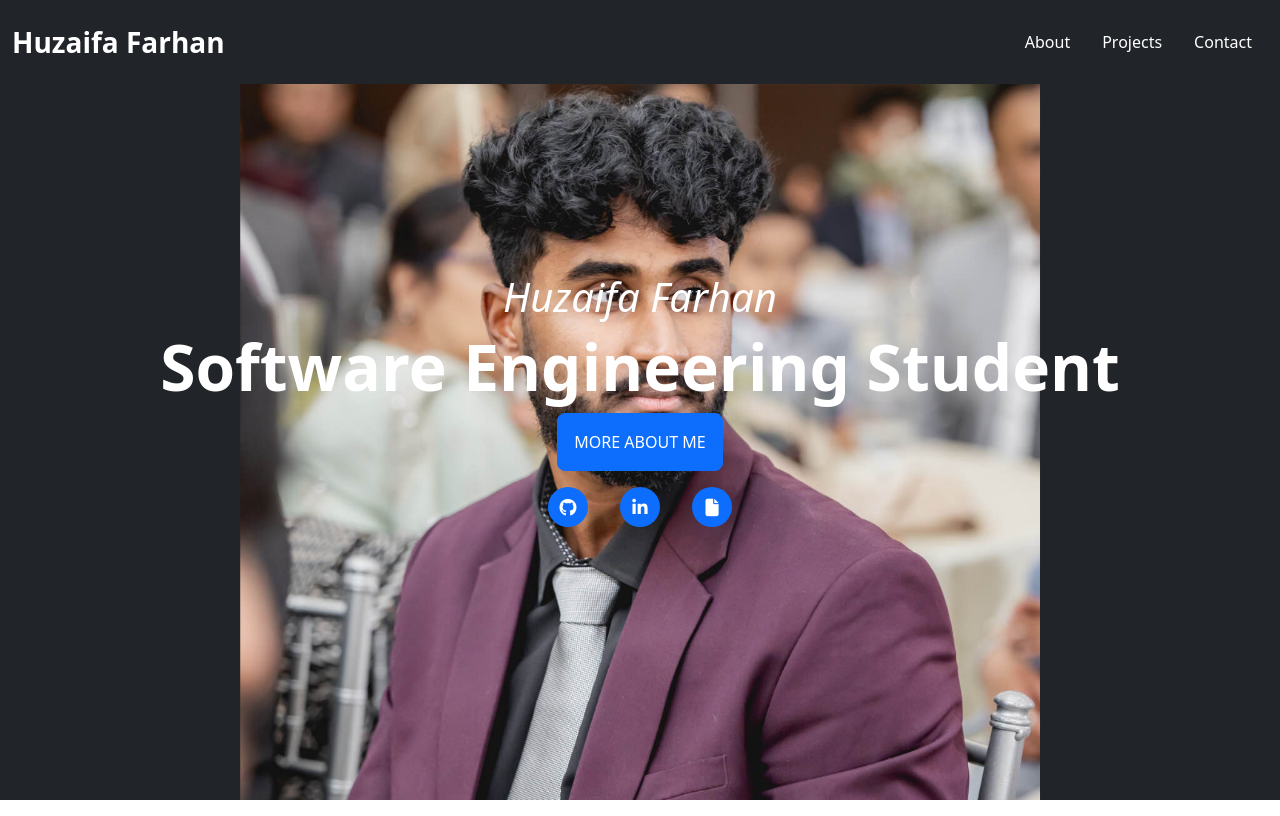
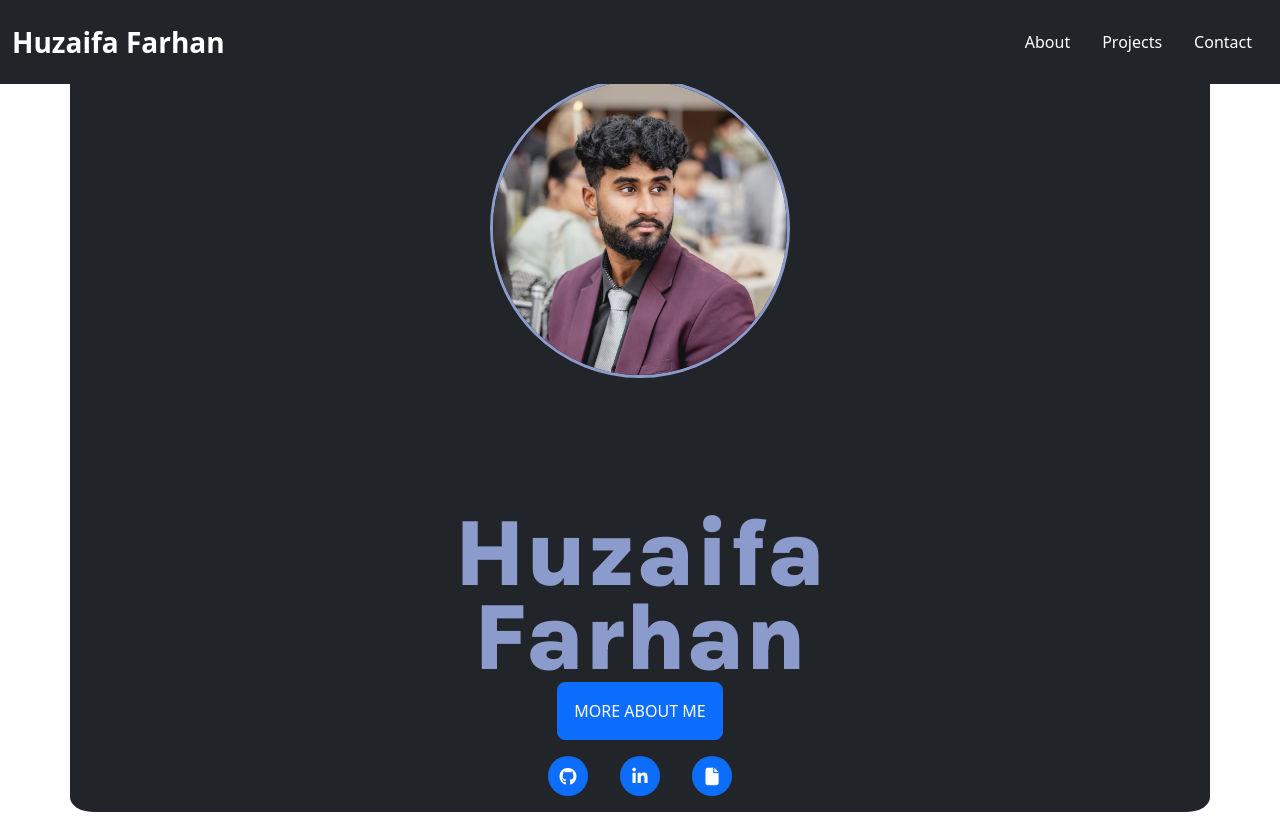
Before and after one commit to Huzaifa-Farhan/Personal-Portfolio-Website, a plain HTML site: page index.html in a window 1280 px wide. Shown: the top 816 px of the page. Drawn offline with nearby package versions, Linux system fonts and the light colour scheme.

Commit message:
main section of html/css changed

```diff
--- a/index.html
+++ b/index.html
@@ -1,21 +1,21 @@
 <!DOCTYPE html>
-<!-- Website - www.codingnepalweb.com -->
 <html lang="en">
 <head>
   <meta charset="UTF-8" />
   <meta name="viewport" content="width=device-width, initial-scale=1.0" />
   <title>My Portfolio</title>
+
   <!-- Linking CSS File -->
   <link rel="stylesheet" href="style.css" />
-    <!-- Fontawesome link -->
-    <link href="https://cdn.jsdelivr.net/npm/bootstrap@5.3.0-alpha1/dist/css/bootstrap.min.css" rel="stylesheet" integrity="sha384-GLhlTQ8iRABdZLl6O3oVMWSktQOp6b7In1Zl3/Jr59b6EGGoI1aFkw7cmDA6j6gD" crossorigin="anonymous">
-    <!-- Bootstrap link -->
+
+  <!-- FontAwesome and Bootstrap links -->
+  <link rel="stylesheet" href="https://cdn.jsdelivr.net/npm/bootstrap@5.3.0-alpha1/dist/css/bootstrap.min.css" integrity="sha384-GLhlTQ8iRABdZLl6O3oVMWSktQOp6b7In1Zl3/Jr59b6EGGoI1aFkw7cmDA6j6gD" crossorigin="anonymous">
   <link rel="stylesheet" href="https://cdnjs.cloudflare.com/ajax/libs/font-awesome/6.3.0/css/all.min.css" />
 </head>
 <body>
   <!-- Header & Navbar -->
   <header class="bg-dark fixed-top">
-      <nav class="container-xxl navbar navbar-expand-lg py-3 bg-dark navbar-dark">
+    <nav class="container-xxl navbar navbar-expand-lg py-3 navbar-dark">
       <div class="container-fluid">
         <a class="navbar-brand fw-bold fs-3" href="#">Huzaifa Farhan</a>
         <button class="navbar-toggler" type="button" data-bs-toggle="collapse" data-bs-target="#navbarSupportedContent" aria-controls="navbarSupportedContent" aria-expanded="false" aria-label="Toggle navigation">
@@ -23,88 +23,89 @@
         </button>
         <div class="collapse navbar-collapse" id="navbarSupportedContent">
           <ul class="navbar-nav ms-auto mb-2 mb-lg-0">
-              <li class="nav-item mx-2">
-                <a class="nav-link" href="#skills">About</a>
-              </li>
-              <li class="nav-item mx-2">
-                <a class="nav-link" href="#portfolio">Projects</a>
-              </li>
-              <li class="nav-item mx-2">
-                <a class="nav-link" href="#contact">Contact</a>
-              </li>
+            <li class="nav-item mx-2"><a class="nav-link" href="#skills">About</a></li>
+            <li class="nav-item mx-2"><a class="nav-link" href="#portfolio">Projects</a></li>
+            <li class="nav-item mx-2"><a class="nav-link" href="#contact">Contact</a></li>
+          </ul>
         </div>
       </div>
     </nav>
   </header>
 
-    <!-- Hero or Showcase Section -->
-    <section class="hero d-flex flex-column align-items-center justify-content-center">
+  <!-- Main Section -->
+  <div id="main-content">
+    <div class="overlay-fade">
+      <div class="container-fluid v-center">
+        <div id="shifter-text" class="container">
+          <div class="row justify-content-center">
+            <div class="col-lg-8">
+              <div class="card border-0 bg-transparent text-center">
+                <!-- Profile Photo -->
+                <div class="mb-4">
+                  <img id="myPicture" src="images/home.PNG" alt="Profile Picture" />
+                </div>
+                <!-- Greeting Text -->
+                <div class="card-body">
+                  <p class="card-text font-karla mb-0">
+                    <br><strong>Hi there, I'm</strong><br />
+                    <span class="name name-header">Huzaifa Farhan</span>
+                    <!-- <br><strong>Software Engineering Student</strong><br /> -->
+                  </p>
+                  <span id="word" class="card-text font-karla"></span>
+                  <!-- More About Me Button -->
                   <div class="text-center">
-        <h1 class="h1 text-white fw-medium fst-italic">Huzaifa Farhan</h1>
-        <h2 class="display-3 text-white fw-bold">Software Engineering Student</h2>
-
-        <div class="text-center">
-          <!-- "MORE ABOUT ME" Button -->
                     <a href="#skills" class="btn btn-lg fs-6 fw-medium btn-primary p-3">MORE ABOUT ME</a>
-
                     <!-- Social Icons -->
                     <ul class="social-icons d-flex justify-content-center list-unstyled mt-3 mb-0">
                       <li class="mx-2">
-          <a href="https://github.com/Huzaifa-Farhan"
-            class="bg-primary mx-2 text-white d-flex align-items-center justify-content-center text-decoration-none rounded-circle"
-            target="_blank">
+                        <a href="https://github.com/Huzaifa-Farhan" class="bg-primary mx-2 text-white d-flex align-items-center justify-content-center text-decoration-none rounded-circle" target="_blank">
                           <small><i class="fa-brands fa-github"></i></small>
                         </a>
                       </li>
                       <li class="mx-2">
-          <a href="https://www.linkedin.com/in/huzaifafarhan17/"
-            class="bg-primary mx-2 text-white d-flex align-items-center justify-content-center text-decoration-none rounded-circle"
-            target="_blank">
+                        <a href="https://www.linkedin.com/in/huzaifafarhan17/" class="bg-primary mx-2 text-white d-flex align-items-center justify-content-center text-decoration-none rounded-circle" target="_blank">
                           <small><i class="fa-brands fa-linkedin-in"></i></small>
                         </a>
                       </li>
                       <li class="mx-2">
-          <a href="images/Main Resume.pdf" target="_blank"
-             class="bg-primary mx-2 text-white d-flex align-items-center justify-content-center text-decoration-none rounded-circle">
+                        <a href="images/Main Resume.pdf" class="bg-primary mx-2 text-white d-flex align-items-center justify-content-center text-decoration-none rounded-circle" target="_blank">
                           <small><i class="fa-solid fa-file"></i></small>
                         </a>
                       </li>
                     </ul>
-
-
-
                   </div>
-    </section>
+                </div>
+              </div>
+            </div>
+          </div>
+        </div>
+      </div>
+    </div>
+  </div>
 
   <!-- About Section -->
   <section class="container py-5" id="skills">
     <div class="row mt-4 py-3">
       <div class="col-12 d-flex flex-column text-center justify-content-center">
         <h2>About Me</h2>
-          <h5 class="text-secondary fw-normal py-2 fst-italic">A Software Engineering student at OntarioTech University,
-            continuing my engineering career with different experiences. Excited to work in a professional setting where I can
-            further hone my current skillset via critical thinking, communication, and leadership. Advanced in troubleshooting a wide
-            range of issues and using engineering principles to find the best solutions. </h5>
+        <h5 class="text-secondary fw-normal py-2 fst-italic">A Software Engineering student at OntarioTech University, continuing my engineering career with different experiences. Excited to work in a professional setting where I can further hone my current skillset via critical thinking, communication, and leadership. Advanced in troubleshooting a wide range of issues and using engineering principles to find the best solutions.</h5>
       </div>
     </div>
     <div class="row d-flex justify-content-between mx-0">
       <div class="card mt-5 d-flex flex-column align-items-center text-center bg-white p-4" style="width: 25rem">
         <i class="text-white bg-primary d-flex align-items-center justify-content-center fs-2 rounded-circle fa-solid fa-cart-shopping"></i>
         <h3 class="mt-4 h4">Front-end Development</h3>
-          <p class="text-center">Advanced in HTML, CSS, and JavaScript, with hands-on experience in creating responsive
-            web designs and developing user-centric interfaces. Skilled in utilizing modern frameworks like ReactJS to enhance functionality and user engagement.</p>
+        <p class="text-center">Advanced in HTML, CSS, and JavaScript, with hands-on experience in creating responsive web designs and developing user-centric interfaces. Skilled in utilizing modern frameworks like ReactJS to enhance functionality and user engagement.</p>
       </div>
       <div class="card mt-5 d-flex flex-column align-items-center text-center bg-white p-4" style="width: 25rem">
         <i class="text-white bg-primary d-flex align-items-center justify-content-center fs-2 rounded-circle fa-solid fa-laptop"></i>
         <h3 class="mt-4 h4">Back-end Development</h3>
-          <p class="text-center">Proficient in backend development with languages like C++, Java, and Python.
-            Experienced in managing and integrating databases like MySQL, ensuring robust data handling and seamless application performance.</p>
+        <p class="text-center">Proficient in backend development with languages like C++, Java, and Python. Experienced in managing and integrating databases like MySQL, ensuring robust data handling and seamless application performance.</p>
       </div>
       <div class="card mt-5 d-flex flex-column align-items-center text-center bg-white p-4" style="width: 25rem">
         <i class="text-white bg-primary d-flex align-items-center justify-content-center fs-2 rounded-circle fa-solid fa-users"></i>
         <h3 class="mt-4 h4">Project Management</h3>
-          <p class="text-center">Demonstrated expertise in project management, utilizing tools like Excel and VBA to optimize workflows and enhance team productivity.
-            Proven ability to lead and manage large teams, ensuring projects are completed efficiently and exceed performance targets.</p>
+        <p class="text-center">Demonstrated expertise in project management, utilizing tools like Excel and VBA to optimize workflows and enhance team productivity. Proven ability to lead and manage large teams, ensuring projects are completed efficiently and exceed performance targets.</p>
       </div>
     </div>
   </section>
@@ -116,7 +117,9 @@
         <h2>Projects</h2>
         <h5 class="text-secondary fw-normal py-2 fst-italic">A collection of projects I have worked on.</h5>
       </div>
+    </div>
     <div class="row mt-5 mx-0 justify-content-center align-items-center">
+      <!-- Project Cards -->
 
       <div class="col-lg-3 col-md-4 col-12 card-wrapper">
         <div class="card mt-4">
@@ -251,9 +254,7 @@
       </div>
 
     </div>
-  </div>
   </section>
-
 
     <!-- Contact Section -->
     <section class="py-5" id="contact">
--- a/style.css
+++ b/style.css
@@ -1,3 +1,5 @@
+@import url('https://fonts.googleapis.com/css2?family=Karla:wght@300;500;800&display=swap');
+
 /* Color variables */
 :root {
   --white-color: #fff;
@@ -13,15 +15,6 @@ body {
 /* Changing link color */
 .nav-item .nav-link {
   color: var(--white-color);
-}
-
-/* Hero section background image */
-.hero {
-  height: 100vh;
-  background-image: url("images/home.PNG");
-  background-repeat: no-repeat;
-  background-size: cover;
-  background-position: center center; /* Center the image */
 }
 
 #skills i {
@@ -104,3 +97,83 @@ footer .social-icons a {
 .social-icons li {
   display: inline; /* Ensure list items are inline for horizontal alignment */
 }
+
+
+
+a {
+    text-decoration: none;
+}
+
+#main-content {
+    height: 85vh;
+    background-position: center;
+    background-size: cover;
+    background-repeat: no-repeat;
+    background-color: white;
+    transition: .4s;
+
+}
+
+.v-center {
+    margin: 0;
+    position: relative;
+    top: 50%; left: 50%;
+    -ms-transform: translate(-50%, -50%);
+    transform: translate(-50%, -50%);
+}
+
+.overlay-fade {
+    height: 100%;
+    width: 100%;
+    transition: .4s;
+}
+
+#shifter-text {
+  margin-top: 100px;
+    background-color: #212529;
+    color: white;
+    transition: .4s;
+    border-radius: 2%;
+}
+
+.name {
+    color: #8b9bcb;
+    font-weight: bold;
+}
+
+.name-header {
+    font-size: 95px;
+    line-height: 80px;
+}
+
+.shifter-color {
+    color: white;
+    transition: .5s;
+}
+
+.font-karla {
+    font-family: 'Karla';
+    font-weight: 300;
+    font-size: 34px;
+    line-height: 48px;
+}
+
+@media screen and (max-width: 990px) {
+    .name-header {
+        font-size: 60px;
+        line-height: 60px;
+    }
+    .font-karla {
+        font-size: 24px;
+        line-height: 28px;
+    }
+}
+
+#myPicture {
+  margin-top: 10px;
+  width: 300px; /* Adjust size as needed */
+  height: 300px; /* Adjust size as needed */
+  border-radius: 50%;
+  object-fit: cover;
+  border: 3px solid #8b9bcb; /* Optional: Add a border */
+}
```
Lines whose indentation alone changed are shown as unchanged.
